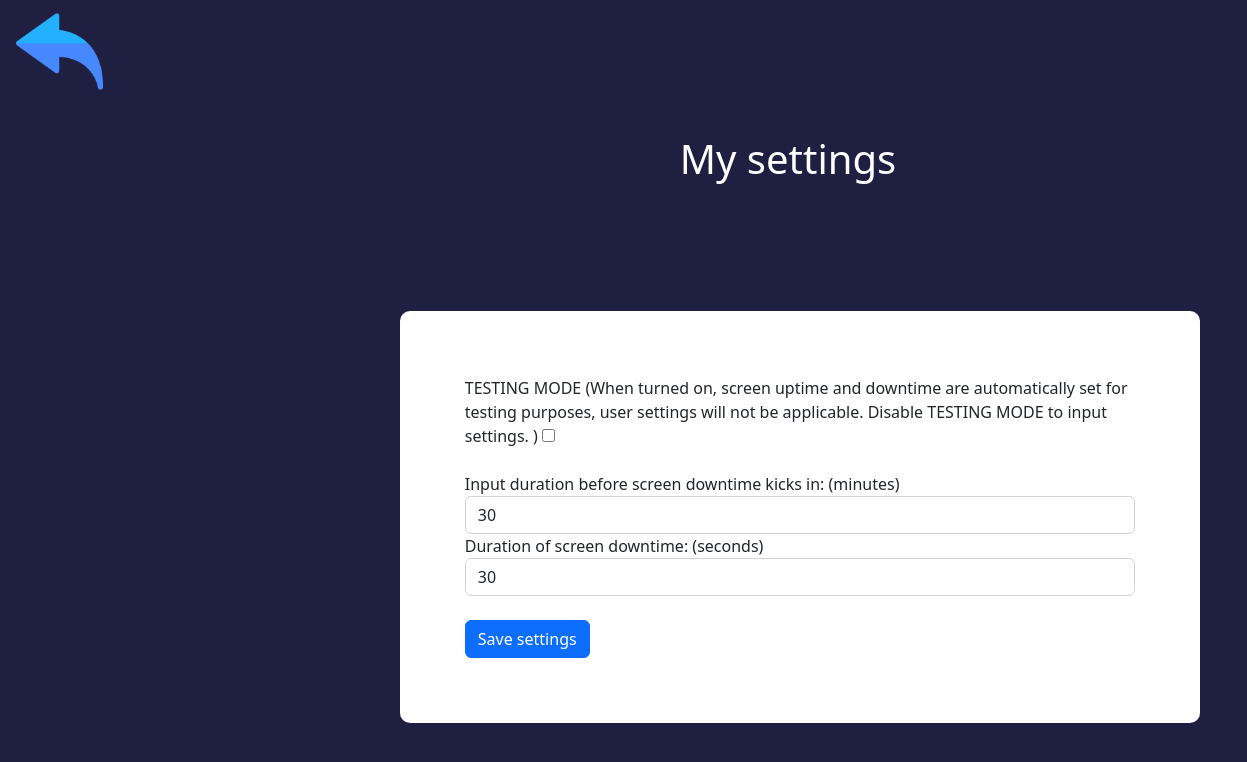
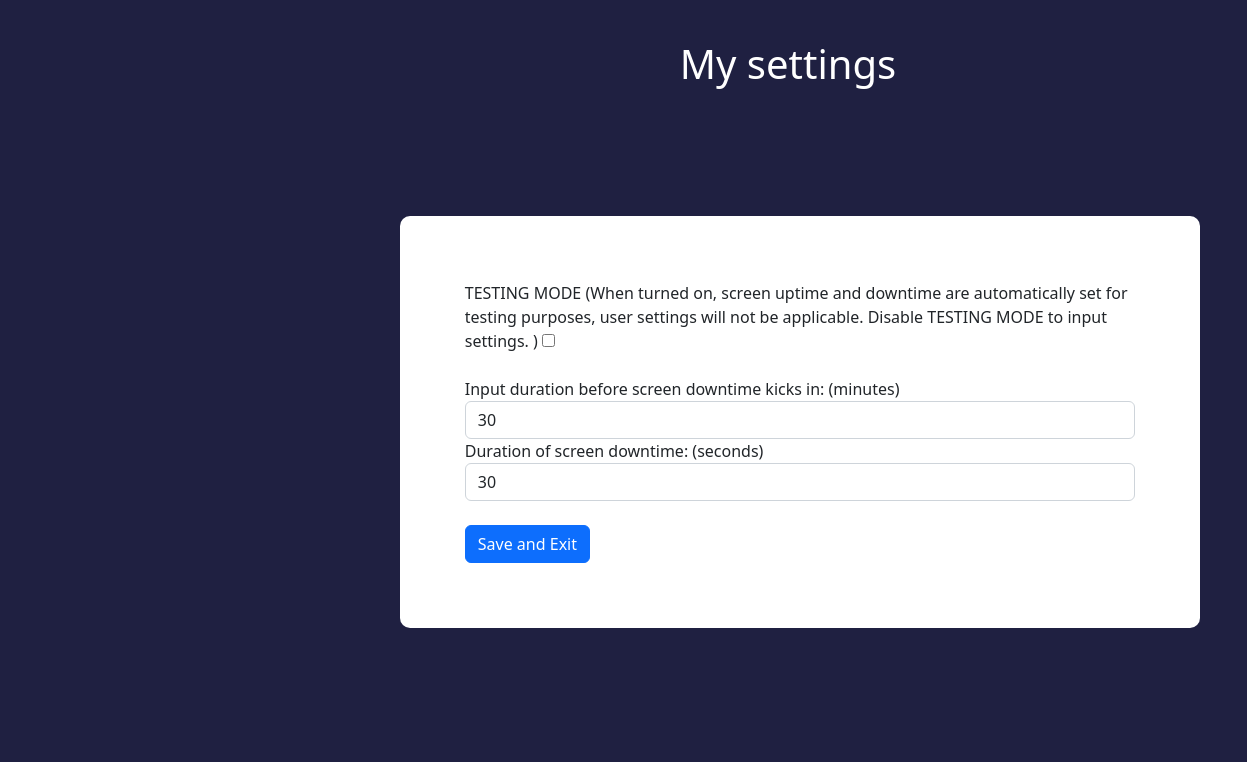
Before and after one commit to SlitherinPython/cs50-final-project, an Electron app: page src/settings.html in a window 1600 px wide. Shown: the whole page, without its empty margins (0-1247 px from the left). Drawn offline with nearby package versions, Linux system fonts and the light colour scheme; no server answers.

Commit message:
Changed settings button to save and exit

```diff
--- a/extraResources/config.json
+++ b/extraResources/config.json
@@ -1 +1 @@
-{"demoMode":true,"timerDuration":1,"restDuration":33}
+{"demoMode":true,"timerDuration":30,"restDuration":30}
--- a/src/settings.html
+++ b/src/settings.html
@@ -8,11 +8,6 @@
     <title>Chill - Settings</title>
 </head>
 <body class="mx-auto align-items-center">
-    <nav class="navbar container-fluid p-0 settingsnav d-flex justify-content-start" id="navbar">
-        <a class="navbar-brand settingsnav m-0 p-0 d-flex justify-content-start" href="startMenu.html">
-            <img src="../assets/settingsbacktomain.png" alt="" class="settingsLogo">
-        </a>
-    </nav>
     <div class="spacing50"></div>
     <!-- Settings page inspired by https://www.designcrowd.com/design/16136588 -->
     <div class="row container-fluid">
@@ -25,8 +20,6 @@
     <div class="spacing50"></div>
     <div class="container d-flex justify-content-center">
         <div class="jumbotron settingsContainer">
-
-            <form>
                 <div class="form-group">
 
                     <label for="demoMode" class="inline">TESTING MODE (When turned on, screen uptime and downtime are automatically set for testing purposes, user settings will not be applicable. Disable TESTING MODE to input settings. )</label>
@@ -41,8 +34,7 @@
                     <label for="restDuration">Duration of screen downtime: (seconds)</label>
                     <input min="1" type="number" class="form-control" id="restDuration" value="30">
                 <br>
-                <button class="btn btn-primary" onclick="saveSettings()">Save settings</button>
-            </form>
+                <button class="btn btn-primary" onclick="saveSettings()">Save and Exit</button>
         <script src="settings.js"></script>
 </body>
 </html>
--- a/src/settings.js
+++ b/src/settings.js
@@ -20,6 +20,9 @@ function switchDemoMode() {
 
     console.log(settings);
 }
+
+
+
 function updateTimerDuration() {
     settings.timerDuration = parseInt(timerDuration.value, 10);
     console.log(settings);
@@ -39,6 +42,7 @@ function saveSettings(){
     window.electronAPI.editSetting("demoMode", settings.demoMode);
     window.electronAPI.editSetting("timerDuration", settings.timerDuration);
     window.electronAPI.editSetting("restDuration", settings.restDuration);
+    window.location.href = "startMenu.html";
 }
 demoMode.addEventListener("click", switchDemoMode);
 timerDuration.addEventListener("input", updateTimerDuration);
```
